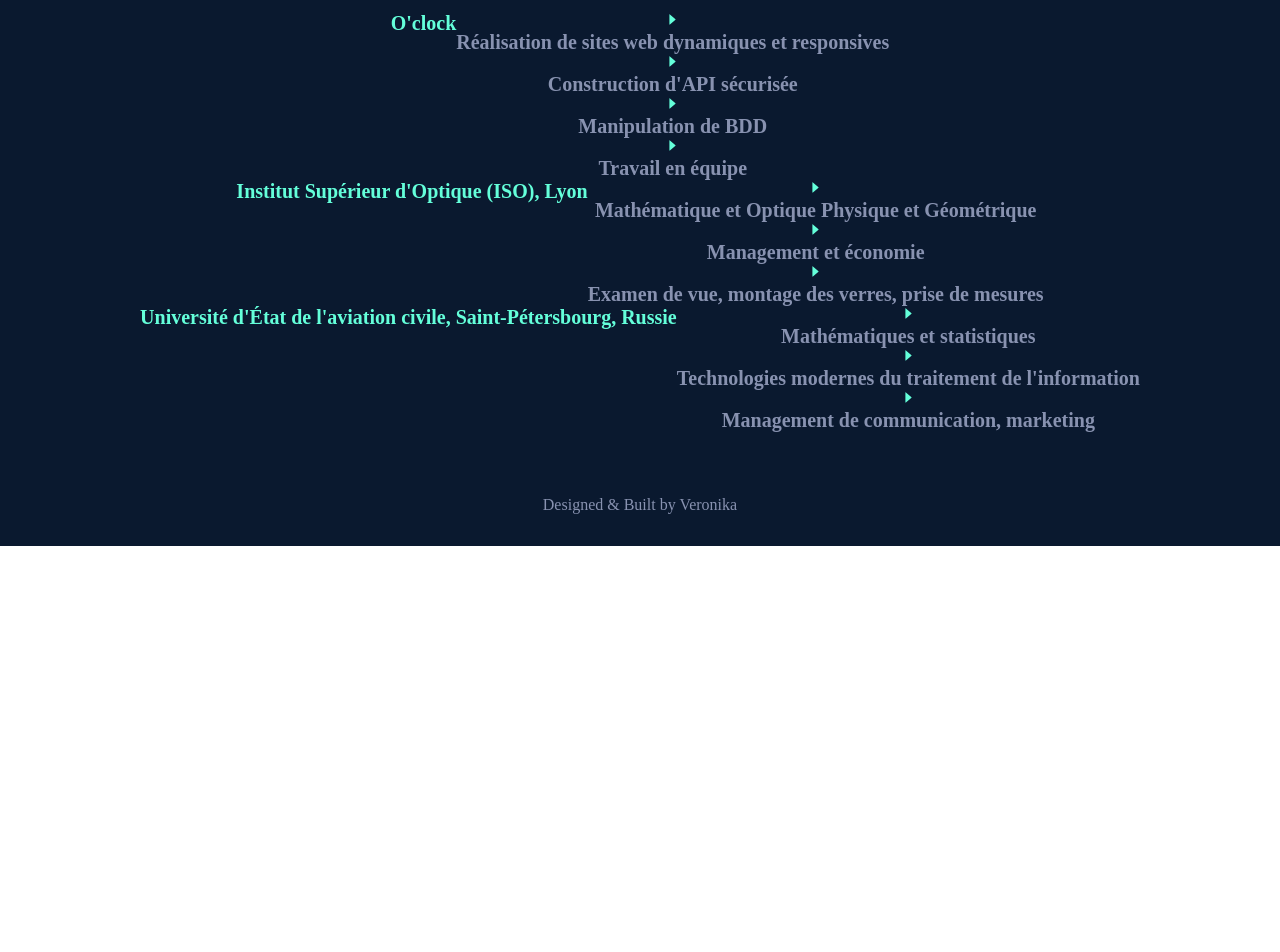
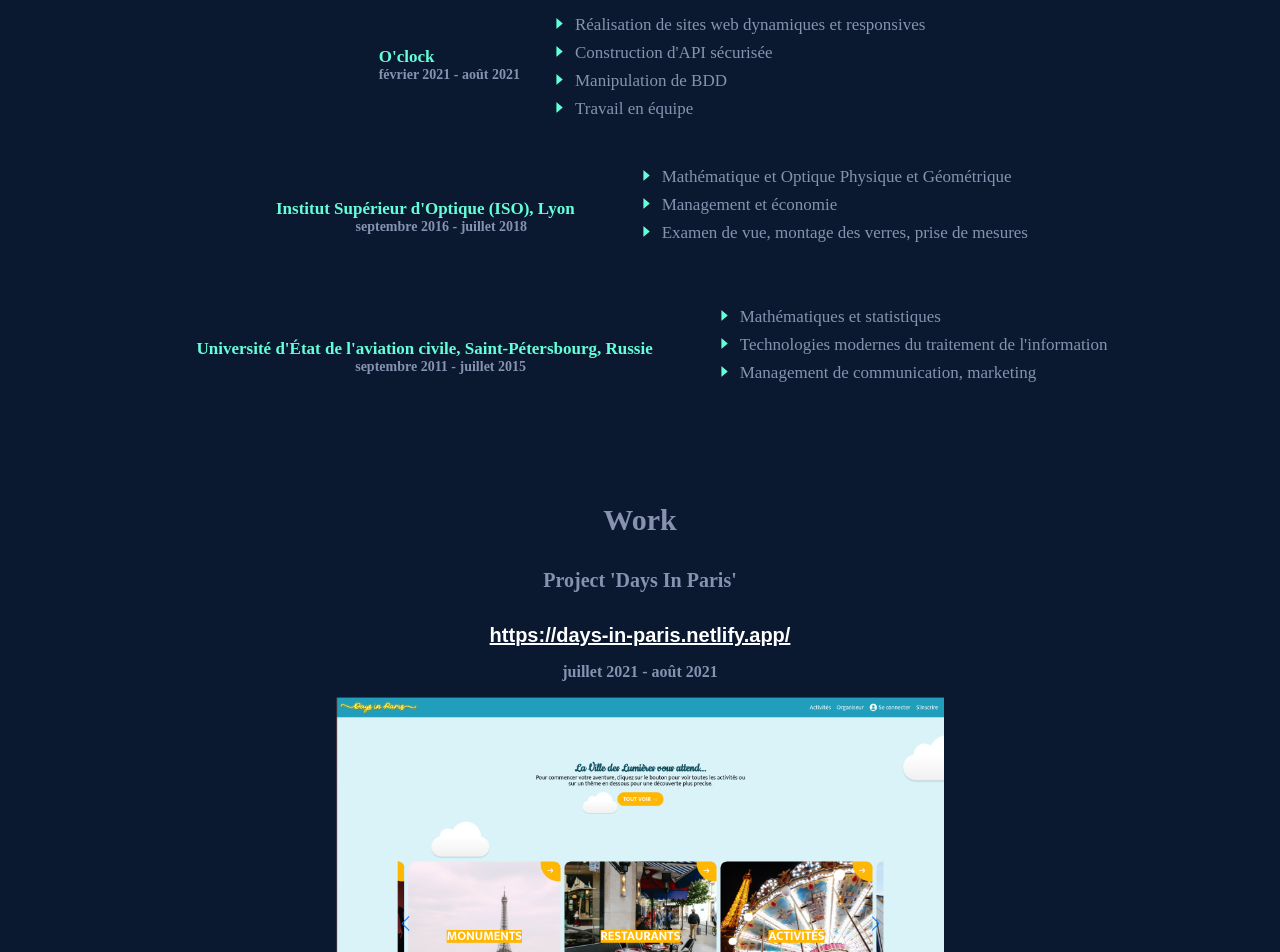
Before and after one commit to g-veronika/Portfolio, a React (Create React App) app in the folder my-site/: page / in a window 1280 px wide. Shown: the part 880-1832 px from the top of the page. Before the commit the page ends 1426 px from the top, so only its background shows below. Built offline with nearby package versions, Linux system fonts and the light colour scheme.

Commit message:
experience & work

```diff
--- a/my-site/src/App.js
+++ b/my-site/src/App.js
@@ -3,6 +3,9 @@ import Header from "./components/Header";
 import Home from './components/Home';
 import Footer from './components/Footer';
 import Experience from './components/Experience';
+import Work from './components/Work';
+import Contact from './components/Contact';
+
 
 
 function App() {
@@ -11,6 +14,8 @@ function App() {
       <Header />
       <Home />
       <Experience />
+      <Work />
+      {/* <Contact /> */}
       <Footer />
     </div>
   );
--- /dev/null
+++ b/my-site/src/components/Contact.js
@@ -0,0 +1,20 @@
+import React from 'react'
+import styled from 'styled-components/macro'
+
+function Contact() {
+    return (
+        <Box>
+            Contact
+        </Box>
+    )
+}
+
+export default Contact
+
+const Box = styled.div`
+    background: #0A192F;
+    color: #8892B0;
+    padding: 2rem 2rem;
+    text-align: center;
+    font-size: 25px;
+`
--- a/my-site/src/components/Experience.js
+++ b/my-site/src/components/Experience.js
@@ -7,25 +7,48 @@ function Experience() {
     return (
         <Box>
             <Formations>Experience</Formations>
-            <Line><NomEcole>O'clock</NomEcole><Description><Logo><AiFillCaretRight /></Logo>Réalisation de sites web dynamiques et responsives<br />
-            <Logo><AiFillCaretRight /></Logo>Construction d'API sécurisée<br />
-            <Logo><AiFillCaretRight /></Logo>Manipulation de BDD<br />
-            <Logo><AiFillCaretRight /></Logo>Travail en équipe</Description></Line>
-            <Line><NomEcole>Institut Supérieur d'Optique (ISO), Lyon</NomEcole><Description><Logo><AiFillCaretRight /></Logo>Mathématique et Optique Physique et Géométrique <br />
-            <Logo><AiFillCaretRight /></Logo>Management et économie<br />
-            <Logo><AiFillCaretRight /></Logo>Examen de vue, montage des verres, prise de
-            mesures</Description></Line>
-            <Line><NomEcole>Université d'État de l'aviation civile, Saint-Pétersbourg, Russie</NomEcole><Description><Logo><AiFillCaretRight /></Logo>Mathématiques et statistiques<br />
-            <Logo><AiFillCaretRight /></Logo>Technologies modernes du traitement de
-            l'information<br />
-            <Logo><AiFillCaretRight /></Logo>Management de communication, marketing</Description></Line>
+            <Line>
+                <About>
+                    <NomEcole>O'clock</NomEcole>
+                    <Date>février 2021 - août 2021</Date>
+                </About>
+                <Description>
+                    <Liste><Logo><AiFillCaretRight /></Logo>Réalisation de sites web dynamiques et responsives</Liste>
+                    <Liste><Logo><AiFillCaretRight /></Logo>Construction d'API sécurisée</Liste>
+                    <Liste><Logo><AiFillCaretRight /></Logo>Manipulation de BDD</Liste>
+                    <Liste><Logo><AiFillCaretRight /></Logo>Travail en équipe</Liste>
+                </Description>
+            </Line>
+            <Line>
+                <About>
+                    <NomEcole>Institut Supérieur d'Optique (ISO), Lyon</NomEcole>
+                    <Date>septembre 2016 - juillet 2018</Date>
+                </About>
+                <Description>
+                    <Liste><Logo><AiFillCaretRight /></Logo>Mathématique et Optique Physique et Géométrique</Liste>
+                    <Liste><Logo><AiFillCaretRight /></Logo>Management et économie</Liste>
+                    <Liste><Logo><AiFillCaretRight /></Logo>Examen de vue, montage des verres, prise de
+                    mesures</Liste>
+                </Description>
+            </Line>
+            <Line>
+                <About>
+                    <NomEcole>Université d'État de l'aviation civile, Saint-Pétersbourg, Russie</NomEcole>
+                    <Date>septembre 2011 - juillet 2015</Date>
+                </About>
+                <Description>
+                    <Liste><Logo><AiFillCaretRight /></Logo>Mathématiques et statistiques</Liste>
+                    <Liste><Logo><AiFillCaretRight /></Logo>Technologies modernes du traitement de l'information</Liste>
+                    <Liste><Logo><AiFillCaretRight /></Logo>Management de communication, marketing</Liste>
+                </Description>
+            </Line>
         </Box>
     )
 }
 
 export default Experience
 
-const Box = styled.h2`
+const Box = styled.div`
     background: #0A192F;
     color: #8892B0;
     padding: 2rem 2rem;
@@ -34,30 +57,53 @@ const Box = styled.h2`
 `
 
 const Formations = styled.h2`
-    margin-bottom: 2rem;
     color: #8892B0;
     text-align: center;
-    font-size: 25px;
+    font-size: 20px;
 `
 
 const NomEcole = styled.h3`
-    font-size: 20px;
+    font-size: 17px;
+    align-self: center;
     color: #64FFDA;
     text-align: left;
+    padding-right: 2rem;
 `
+
+const Date = styled.h4`
+    color: #8892B0;
+    font-size: 14px;
+    align-self: center;
+`
+
 const Description = styled.div`
-    font-size: 20px;
+    font-size: 17px;
     color: #8892B0;
     text-align: center;
     list-style: none;
 `
+
+const About = styled.div`
+    color: #8892B0;
+    padding: 2rem 2rem;
+`
+
 const Line = styled.div`
     display: flex;
     justify-content: center;
-    font-size: 20px;
+    margin: 2.5rem 0 2rem 0;
     color: #8892B0;
+`
+
+const Liste = styled.li`
+    list-style: none;
+    display: flex;
+    align-items: center;
+    padding: 0 0.5rem 0.5rem 0;
 `
 const Logo = styled.div`
     color: #64FFDA;
     font-size: 15px;
+    align-items: center;
+    padding: 0 0.5rem 0rem 0;
 `
--- a/my-site/src/components/Footer.js
+++ b/my-site/src/components/Footer.js
@@ -8,7 +8,7 @@ function Footer() {
     return (
         <Box>
             <Icons>
-                <Icon><a href="https://github.com/g-veronika" target="_blank"><AiFillGithub /></a></Icon>
+                <Icon><Link href="https://github.com/g-veronika" target="_blank"><AiFillGithub /></Link></Icon>
                 <Icon><a href="https://www.linkedin.com/in/veronika-grebenshchikova-735ba8214/" target="_blank"><GrLinkedin /></a></Icon>
                 <Icon><a href="https://www.instagram.com/veronika.piletskaya/" target="_blank"><GrInstagram /></a></Icon>
                 <Mail><a href="mailto:gveronikaa@hotmail.com">gveronikaa@hotmail.com</a></Mail>
@@ -33,6 +33,7 @@ const Icons = styled.div`
     flex-direction: column;
     position: fixed;
     bottom: 10vh;
+    color: #8892B0 !important;
 
 `
 
@@ -43,13 +44,25 @@ const Icon = styled.div`
     font-size: 1.5rem;
     padding: 0.7rem;
     cursor: pointer;
+
     transition: all 0.3s ease-in-out;
+    color: #8892B0 !important;
+    &:active {
+        border: 1px dotted #64FFDA;
+        border-radius: 5px;
+        transition: all 0.3s ease-in-out;
+        }
 
+    svg {
+        color: #8892B0 ;
+        transition: all 0.3s ease-in-out;
         &:hover {
         color: #64FFDA;
         transform: translateY(-3px);
         transition: all 0.3s ease-in-out;
         }
+    }
+
 `
 const Mail = styled.div`
     color: #8892B0;
@@ -63,18 +76,23 @@ const Mail = styled.div`
     right: 0;
     margin-right: 2rem;
 
-
-    a[href^="mailto:"]{
+    a{
         color: #8892B0;
         text-decoration: none;
         font-size: 14px;
         font-family: Arial, Helvetica;
-    }
+        transition: all 0.3s ease-in-out;
 
         &:hover {
         color: #64FFDA;
         transform: translateY(-3px);
         transition: all 0.3s ease-in-out;
     }
+    }
+
+
 
 `
+
+const Link = styled.a`
+`
--- a/my-site/src/components/Header.js
+++ b/my-site/src/components/Header.js
@@ -52,10 +52,15 @@ const Logo = styled.div`
     padding: 2rem 2.7rem;
     cursor: pointer;
 
-    &:hover {
+    svg {
+        transition: all 0.3s ease-in-out;
+
+        &:hover {
             transform: translateY(-3px);
             transition: all 0.3s ease-in-out;
         }
+    }
+
 `
 
 const MyBtn = styled.button`
@@ -66,6 +71,7 @@ const MyBtn = styled.button`
     border-color: #64FFDA;
     border-radius: 0.3rem;
     cursor: pointer;
+    transition: all 0.3s ease-in-out;
 
     &:hover {
             color: #64FFDA;
--- a/my-site/src/components/Home.js
+++ b/my-site/src/components/Home.js
@@ -61,9 +61,12 @@ const MyButton = styled.button`
     border-color: #64FFDA;
     border-radius: 0.4rem;
     cursor: pointer;
+    transition: all 0.3s ease-in-out;
 
     &:hover {
-            transform: translateY(-3px);
+            transform: translateY(-1.5px);
             transition: all 0.3s ease-in-out;
+            color: #0A192F;
+            background: #64FFDA;
         }
 `
--- /dev/null
+++ b/my-site/src/components/Work.js
@@ -0,0 +1,68 @@
+import React from 'react'
+import styled from 'styled-components/macro'
+import Paris from '../photos/Paris.png'
+
+function Work() {
+    return (
+        <Box>
+            <Titre>Work</Titre>
+            <Imgtitre>Project 'Days In Paris'</Imgtitre>
+            <Lien><Link href="https://days-in-paris.netlify.app/" target="_blank">https://days-in-paris.netlify.app/</Link></Lien>
+            <Datetitre>juillet 2021 - août 2021</Datetitre>
+            <Img src= {Paris} alt="image days in paris"/>
+            <Description>Le projet Days in Paris a pour but de créer une application qui permette à l’utilisateur d'organiser son séjour à Paris.
+            L'utilisateur peut choisir des événements (expositions, concerts, spectacles, ...), des restaurants ou des monuments à visiter puis peut ensuite les répartir sur un calendrier pour avoir une bonne visibilité de son séjour et avoir une organisation optimale.
+            </Description>
+        </Box>
+    )
+}
+
+export default Work
+
+const Box = styled.div`
+    background: #0A192F;
+    color: #8892B0;
+    padding: 2rem 2rem;
+    text-align: center;
+    font-size: 25px;
+`
+const Titre = styled.h1`
+    margin-bottom: 2rem;
+    color: #8892B0;
+    text-align: center;
+    font-size: 30px;
+`
+
+
+const Img = styled.img`
+    width: 50%;
+`
+const Imgtitre = styled.h2`
+    margin: 2rem 0;
+    font-size: 20px;
+`
+const Datetitre = styled.h3`
+    font-size: 16px;
+    margin: 1rem;
+    padding: 0;
+`
+
+const Lien = styled.h1`
+    font-size: 20px;
+    margin: 1rem 0 0 0;
+    color: #64FFDA;
+
+`
+
+const Link = styled.a`
+    font-size: 20px;
+    color: white;
+    font-family: Arial, Helvetica, sans-serif;
+    cursor: pointer;
+`
+const Description = styled.div`
+    font-size: 20px;
+    color: white;
+    padding: 5% 10%;
+    text-align: center;
+`
```
Also changed, not shown: my-site/src/photos/Paris.png (added). Lines whose indentation alone changed are shown as unchanged.
